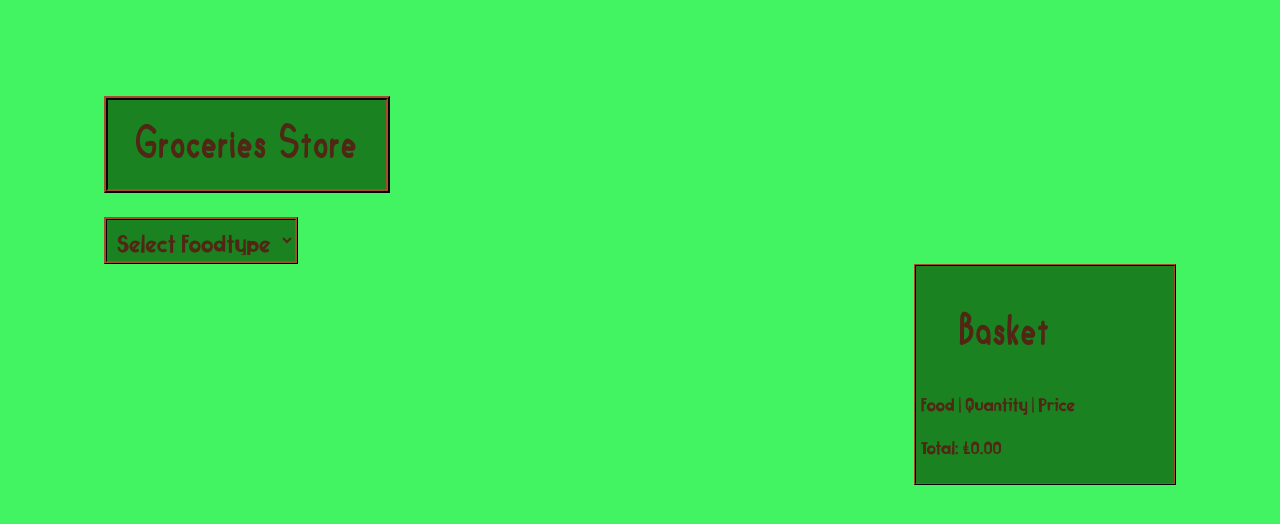
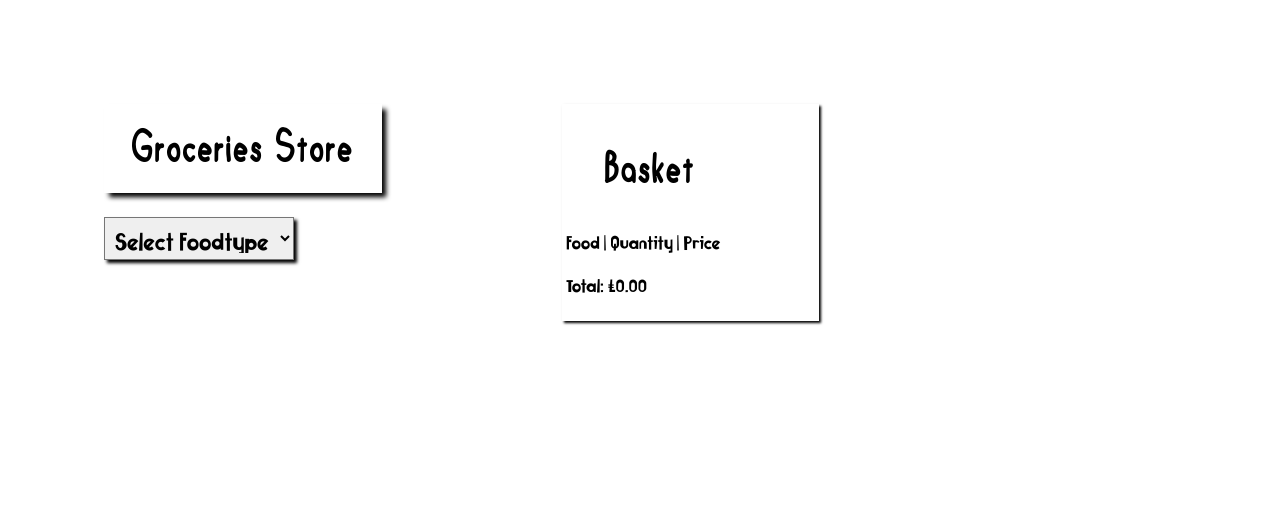
Before and after one commit to FinchyG/JavaScript_Groceries_Basket_ES6, a website: page index.html in a window 1280 px wide. Drawn offline with Linux system fonts and the light colour scheme.

Commit message:
css improvement

```diff
--- a/index.css
+++ b/index.css
@@ -1,5 +1,6 @@
-body {
-    background-color: rgb(66, 244, 98);
+#leftSection {
+    width: 40%;
+    float: left;
 }
 
 h1 {
@@ -7,9 +8,7 @@ h1 {
     font-family: 'fruit_saleregular';
     font-size: 3em;
     text-align: center;
-    color: rgb(81, 38, 20);
-    background: rgb(26, 130, 32);
-    border: 0.1em ridge rgb(81, 38, 20);
+    box-shadow: 0.1em 0.1em 0.1em rgb(0, 0, 0);
     width: 5em;
     padding: 0.4em;
     margin: 2em 0em 0.5em 2em;
@@ -20,8 +19,6 @@ h2 {
     font-family: 'fruit_saleregular';
     font-size: 2em;
     text-align: center;
-    color: rgb(81, 38, 20);
-    background: rgb(26, 130, 32);
     width: 3.5em;
 }
 
@@ -29,9 +26,7 @@ h4 {
     font-family: 'fruit_saleregular';
     font-size: 1.5em;
     text-align: center;
-    color: rgb(81, 38, 20);
-    background: rgb(26, 130, 32);
-    border: 0.1em ridge rgb(81, 38, 20);
+    box-shadow: 0.1em 0.1em 0.1em rgb(0, 0, 0);
     width: 3.5em;
 }
 
@@ -39,9 +34,7 @@ select {
     display: block;
     font-family: 'superfruitbold';
     font-size: 2em;
-    color: rgb(81, 38, 20);
-    background: rgb(26, 130, 32);
-    border: 0.1em ridge rgb(81, 38, 20);
+    box-shadow: 0.1em 0.1em 0.1em rgb(0, 0, 0);
     padding: 0.2em;
     cursor: pointer;
     margin-left: 3em;
@@ -55,9 +48,7 @@ ul {
 button {
     font-family: 'superfruitbold';
     font-size: 1.5em;
-    color: rgb(81, 38, 20);
-    background: rgb(26, 130, 32);
-    border: 0.1em ridge rgb(81, 38, 20);
+    box-shadow: 0.1em 0.1em 0.1em rgb(0, 0, 0);
     padding: 0.2em;
     cursor: pointer;
 }
@@ -77,21 +68,17 @@ button {
     font-family: 'superfruitbold';
     font-size: 1.5em;
     text-align: center;
-    color: rgb(81, 38, 20);
-    background: rgb(26, 130, 32);
-    border: 0.1em ridge rgb(81, 38, 20);
+    box-shadow: 0.1em 0.1em 0.1em rgb(0, 0, 0);
     padding: 0.1em 0.3em 0.1em 0.3em;
 }
 
 #selected_items {
-    float: right;
+    float: left;
     width: 20%;
     font-family: 'superfruitbold';
     font-size: 1.5em;
-    color: rgb(81, 38, 20);
-    background: rgb(26, 130, 32);
-    border: 0.1em ridge rgb(81, 38, 20);
-    margin-right: 4em;
+    box-shadow: 0.1em 0.1em 0.1em rgb(0, 0, 0);
+    margin: 4em 0em 0em 2em;
     padding-left: 0.2em;
 }
 
--- a/index.html
+++ b/index.html
@@ -11,6 +11,8 @@
 </head>
 
 <body>
+
+  <section id="leftSection">
 
   <h1>Groceries Store</h1>
 
@@ -146,7 +148,11 @@
 
   </div>
 
-  <div id="selected_items">
+  </section>
+
+  <section id="selected_items">
+
+  <div>
 
     <h2>Basket</h2>
     <span class="column_header">Food  |</span>
@@ -159,6 +165,8 @@
 
   </div>
 
+  </section>
+
 </body>
 
 <script type="text/javascript" src="index.js"></script>
```
Also changed, not shown: index.min.css.
